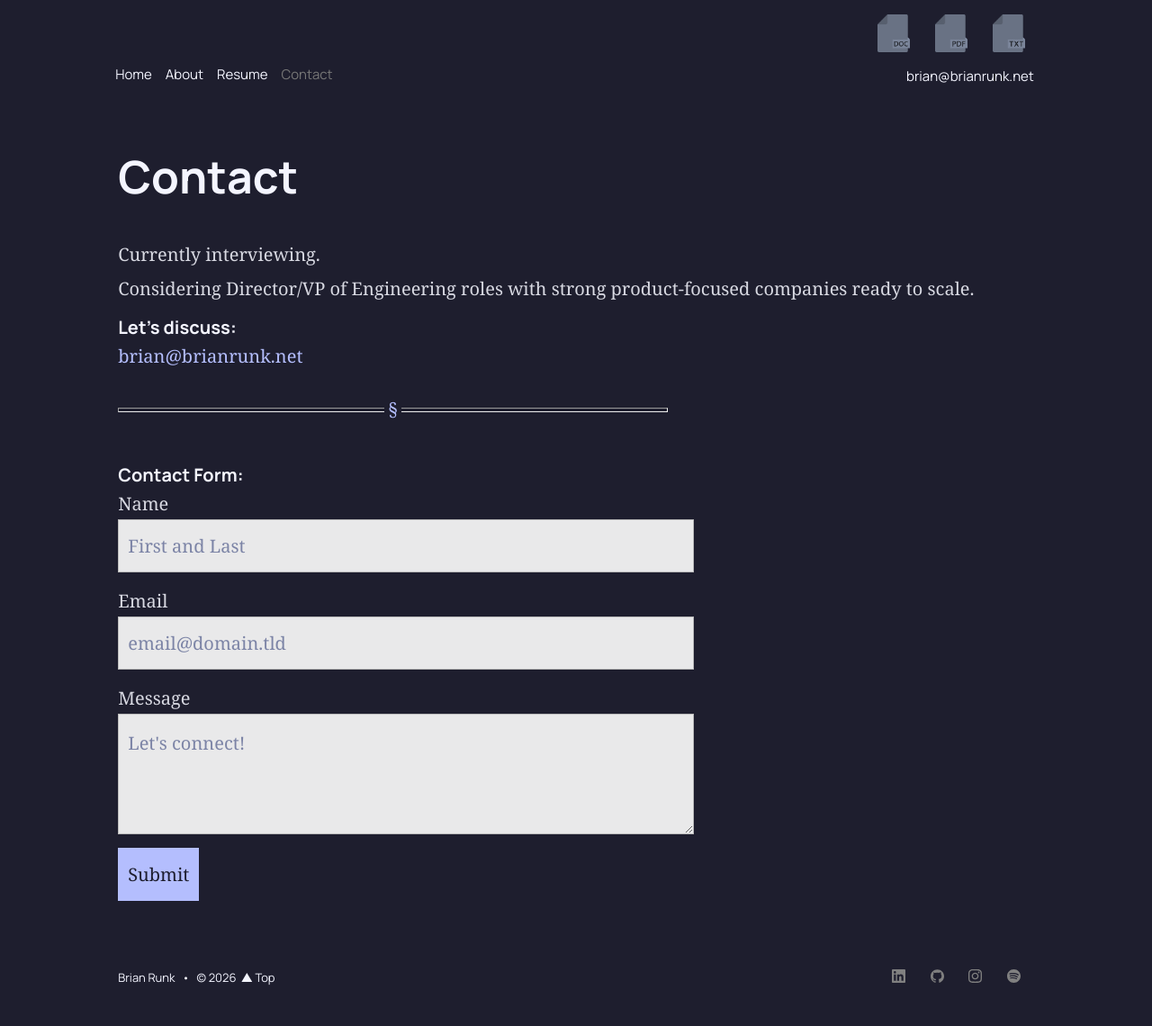
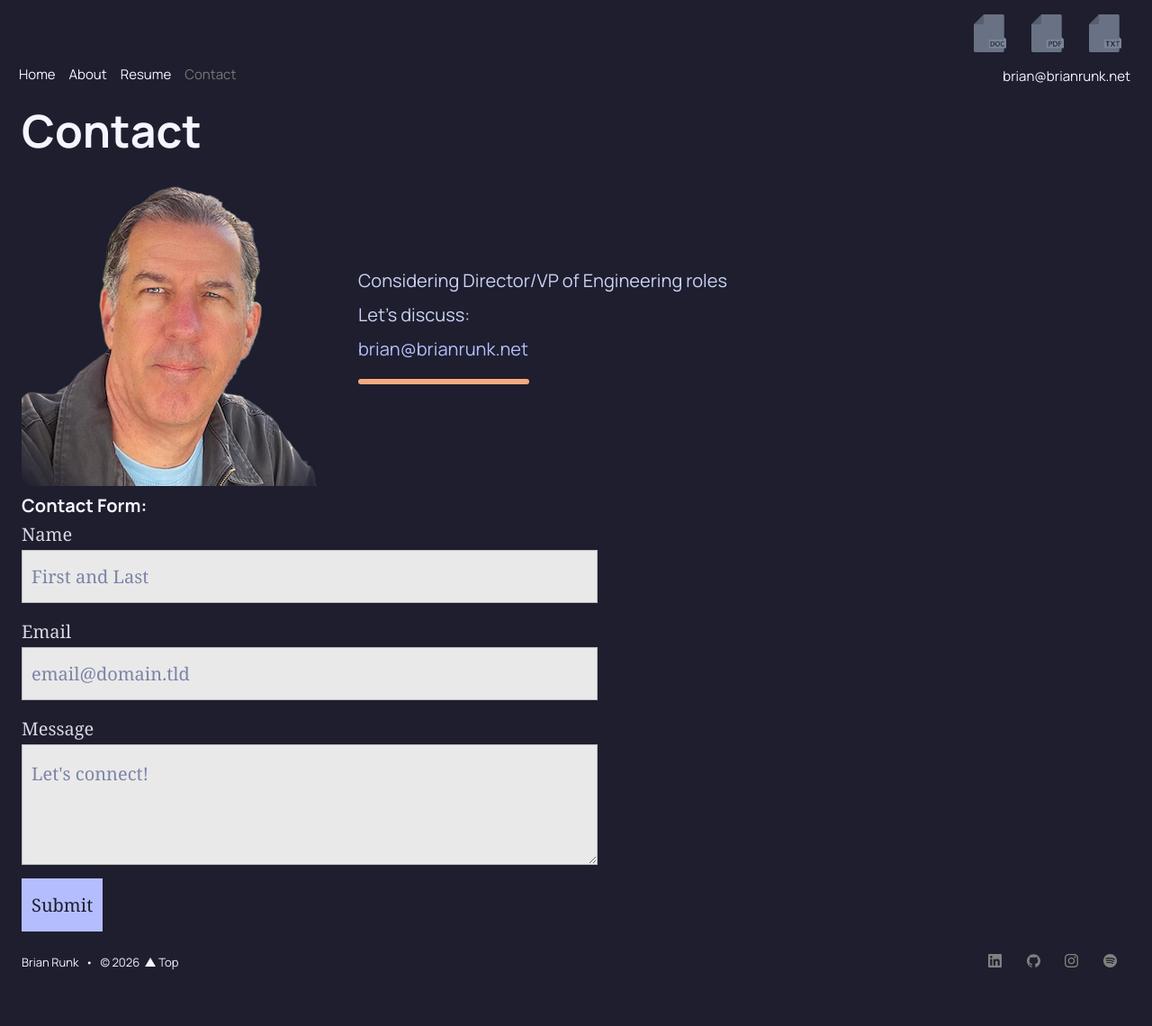
Before and after one commit to brian915/portfolio, a Jekyll site: the page built from contact.md, in a window 1280 px wide. Shown: the whole page at 90% size. Built offline with Jekyll 4.4.1, drawn with Linux system fonts in a browser that asks for light colours.

Commit message:
lots of css fixes

```diff
--- a/Gemfile
+++ b/Gemfile
@@ -25,3 +25,4 @@ group :jekyll_plugins do
 end
 
 gem "titlecaser"
+gem "nokogiri", ">= 1.19.1", "< 2.0"
--- a/_includes/quote_block.html
+++ b/_includes/quote_block.html
@@ -1,12 +1,9 @@
-<section class="post-feed quote-feed" aria-label="Testimonials">
+<section class="post-feed" aria-label="Testimonials">
   {% for quote_item in include.collection %}
   <article id="{{ quote_item.id }}" class="post-card quote-card">
     <p class="quote-text">{{ quote_item.quote }}</p>
     <p class="quote-author">{{ quote_item.author }}</p>
     <p class="quote-title">{{ quote_item.title }}</p>
-    <div id="quote-link" class="quote-link-active">
-    <a href="{{ quote_item.url }}">{{ quote_item.action }}</a>
-    </div>
   </article>
   {% endfor %}
 </section>
--- a/_sass/brian.scss
+++ b/_sass/brian.scss
@@ -1,8 +1,3 @@
-
-/* ---------------------------------------------------------- */
-/* Variables
-/* ---------------------------------------------------------- */
-
 :root {
 
     /* Colours */
@@ -110,8 +105,10 @@ time,
 mark,
 audio,
 video {
-    margin: 0;
-    padding: 0;
+    margin: 0 0 0 0;
+
+    padding: 0 0 0 0;
+
     border: 0;
     font: inherit;
     font-size: 100%;
@@ -171,7 +168,8 @@ dfn {
     font-style: italic;
 }
 h1 {
-    margin: 0.67em 0;
+    margin: 0.67em 0 0.67em 0;
+
     font-size: 2em;
 }
 small {
@@ -218,7 +216,8 @@ input,
 optgroup,
 select,
 textarea {
-    margin: 0;
+    margin: 0 0 0 0;
+
     color: inherit;
     font: inherit;
 }
@@ -244,7 +243,8 @@ html input[disabled] {
 }
 button::-moz-focus-inner,
 input::-moz-focus-inner {
-    padding: 0;
+    padding: 0 0 0 0;
+
     border: 0;
 }
 input {
@@ -256,7 +256,8 @@ input:focus {
 input[type="checkbox"],
 input[type="radio"] {
     box-sizing: border-box;
-    padding: 0;
+    padding: 0 0 0 0;
+
 }
 input[type="number"]::-webkit-inner-spin-button,
 input[type="number"]::-webkit-outer-spin-button {
@@ -272,7 +273,8 @@ input[type="search"]::-webkit-search-decoration {
     -webkit-appearance: none;
 }
 legend {
-    padding: 0;
+    padding: 0 0 0 0;
+
     border: 0;
 }
 textarea {
@@ -284,7 +286,8 @@ table {
 }
 td,
 th {
-    padding: 0;
+    padding: 0 0 0 0;
+
 }
 
 /* Defaults
@@ -323,7 +326,8 @@ body {
 
 hr {
     width: 60%;
-    margin: 1.8em 0 2.4em;
+    margin: 1.8em 0 2.4em 0;
+
     color: #333;
     overflow: visible;
     text-align: center;
@@ -333,7 +337,8 @@ hr {
 hr:after {
     background: #fff;
     content: '§';
-    padding: 0 4px;
+    padding: 0 4px 0 4px;
+
     position: relative;
     top: -16px;
 }
@@ -349,8 +354,10 @@ video {
 }
 
 fieldset {
-    margin: 0;
-    padding: 0;
+    margin: 0 0 0 0;
+
+    padding: 0 0 0 0;
+
     border: 0;
 }
 
@@ -377,7 +384,8 @@ ol ol,
 ul ul,
 ul ol,
 ol ul {
-    margin: 0.5em 0 1em;
+    margin: 0.5em 0 1em 0;
+
 }
 
 ul {
@@ -394,7 +402,8 @@ ol {
 }
 
 li {
-    margin: 0.5em 0;
+    margin: 0.5em 0 0.5em 0;
+
     padding-left: 0.3em;
     line-height: 1.6em;
 }
@@ -413,13 +422,15 @@ dd {
 }
 
 blockquote {
-    margin: 0.3em 0 1.8em;
+    margin: 0.3em 0 1.8em 0;
+
     padding: 0 1.6em 0 1.6em;
     border-left: #cbeafb 0.5em solid;
 }
 
 blockquote p {
-    margin: 0.8em 0;
+    margin: 0.8em 0 0.8em 0;
+
     font-size: 1.2em;
     font-weight: 300;
 }
@@ -514,24 +525,20 @@ h6 {
     font-weight: 500;
 }
 
-/* Layout
-/* ---------------------------------------------------------- */
-//BODY?
 .viewport {
-    display: flex;
-    flex-direction: column;
-    justify-content: space-between;
-    min-height: 100vh;
+    display: block;
+    min-height: auto;
 }
 
 .container {
-    max-width: 1120px;
-    margin: 0 auto;
-    padding: 0 4vw;
+    max-width: 1400px;
+    margin: 0 auto 0 auto;
+    padding: 0 2.4rem 0 2.4rem;
 }
 
 .content {
-    margin: 0 auto;
+    margin: 0 auto 0 auto;
+    display: flow-root;
     font-size: 2rem;
     line-height: 1.7em;
 }
@@ -544,12 +551,12 @@ h6 {
 
 .post-full-content {
     max-width: 720px;
-    margin: 0 auto;
+    margin: 0 auto 0 auto;
     background: #fff;
 }
 
 .post-feature-image img {
-    margin: 0 0 3vw;
+    margin: 0 0 3rem 0;
     width: 100%;
     height: 500px;
     object-fit: cover;
@@ -576,12 +583,11 @@ h6 {
 }
 
 .content-title {
-    margin: 0 0 0.8em;
     font-size: 5rem;
 }
+
 @media (max-width: 500px) {
     .content-title {
-        margin: 0.8em 0;
         font-size: 3.4rem;
     }
     .content {
@@ -624,8 +630,10 @@ h6 {
 
 .content-body h5 {
     display: block;
-    margin: 0.5em 0;
-    padding: 1em 0 1.5em;
+    margin: 0.5em 0 0.5em 0;
+
+    padding: 1em 0 1.5em 0;
+
     border: 0;
     font-family: Georgia,serif;
     color: var(--color-primary);
@@ -642,17 +650,20 @@ h6 {
 }
 
 .content-body figure {
-    margin: 0.4em 0 1.6em;
+    margin: 0.4em 0 1.6em 0;
+
     font-size: 2.8rem;
     font-weight: 700;
 }
 
 .content-body pre {
-    margin: 0.4em 0 1.8em;
+    margin: 0.4em 0 1.8em 0;
+
     font-size: 1.6rem;
     line-height: 1.4em;
     white-space: pre-wrap;
-    padding: 20px;
+    padding: 20px 20px 20px 20px;
+
     background: var(--color-base);
     color: #fff;
     border-radius: 12px;
@@ -672,7 +683,8 @@ h6 {
 
 .site-nav-item {
     display: inline-block;
-    padding: 5px 10px;
+    padding: 5px 10px 5px 10px;
+
     color: #fff;
     opacity: 0.7;
 }
@@ -717,18 +729,13 @@ h6 {
 
 .site-nav a, .site-mast a{
     color:#FFFFFF;
-    //color:#777777;
 }
 
 .site-mast a:hover{
     color:#26A8ED;
-    //color:#FFFFFF;
-    //color:#777777;
     text-decoration:none;
 }
 .site-nav a:hover{
-    //color:#FFFFFF;
-    //color:#777777;
     color:#26A8ED;
     text-decoration:none;
 }
@@ -763,14 +770,17 @@ h6 {
 
 .site-banner {
     max-width: 80%;
-    margin: 0 auto;
+    margin: 0 auto 0 auto;
+
     /* padding: 10vw 0; */
     text-align: center;
 }
 
 .site-banner-title {
-    margin: 0;
-    padding: 0;
+    margin: 0 0 0 0;
+
+    padding: 0 0 0 0;
+
     color: #fff;
     font-size: 4rem;
     line-height: 1.3em;
@@ -778,7 +788,8 @@ h6 {
 
 .site-banner-desc {
     margin: 5px 0 0 0;
-    padding: 0;
+    padding: 0 0 0 0;
+
     font-size: 2.4rem;
     line-height: 1.3em;
     opacity: 0.7;
@@ -795,8 +806,6 @@ h6 {
     margin: 0 20px 0 -3px;
 }
 
-
-//trial
 .site-nav-left div{
     float:left;
     margin: -5px 15px 0 0;
@@ -809,7 +818,8 @@ h6 {
 
 .site-nav-button {
     display: inline-block;
-    padding: 5px 10px;
+    padding: 5px 10px 5px 10px;
+
     border: #fff 1px solid;
     color: #fff;
     font-size: 1.3rem;
@@ -822,24 +832,15 @@ h6 {
     text-decoration: none;
 }
 
-
-/* Main
-/* ---------------------------------------------------------- */
-
 .site-main {
-    padding: 4vw 0;
-}
-
-
-/* Where
-/* ---------------------------------------------------------- */
+
+}
 #resume a{
     text-decoration:none;
     color:#777777;
 }
 
 .summary li{
-    //   list-style-type:'§';
        list-style-type:disc;
 }
 
@@ -884,21 +885,11 @@ h6 {
 /* ---------------------------------------------------------- */
 
 .post-feed {
-    display: grid;
-    justify-content: space-between;
-    grid-gap: 30px;
-    grid-template-columns: 1fr 1fr 1fr;
-}
-
-@media (max-width: 980px) {
-    .post-feed {
-        grid-template-columns: 1fr 1fr;
-    }
-}
-@media (max-width: 680px) {
-    .post-feed {
-        grid-template-columns: 1fr;
-    }
+    display: block;
+}
+
+.post-feed > * + * {
+    margin-top: 20px;
 }
 
 .post-card {
@@ -920,7 +911,8 @@ h6 {
 
 .post-card-title {
     margin: 0 0 10px 0;
-    padding: 0;
+    padding: 0 0 0 0;
+
     text-align: center;
 }
 
@@ -1018,7 +1010,8 @@ a.post-card:hover{
 
 .tag-header {
     max-width: 690px;
-    margin: 0 0 4vw;
+    margin: 0 0 4rem 0;
+
 }
 
 .tag-header h1 {
@@ -1026,7 +1019,8 @@ a.post-card:hover{
 }
 
 .tag-header p {
-    margin: 0;
+    margin: 0 0 0 0;
+
     color: var(--color-secondary);
     font-size: 2.2rem;
     line-height: 1.3em;
@@ -1035,7 +1029,7 @@ a.post-card:hover{
 @media (max-width: 500px) {
     .tag-header {
         border-bottom: var(--color-bg) 1px solid;
-        padding-bottom: 4vw;
+        padding-bottom: 2rem;
     }
     .tag-header p {
         font-size: 1.7rem;
@@ -1049,7 +1043,8 @@ a.post-card:hover{
 .author-header {
     display: flex;
     justify-content: space-between;
-    margin: 0 0 4vw;
+    margin: 0 0 4rem 0;
+
 }
 
 .author-header h1 {
@@ -1057,7 +1052,8 @@ a.post-card:hover{
 }
 
 .author-header p {
-    margin: 0;
+    margin: 0 0 0 0;
+
     color: var(--color-secondary);
     font-size: 2.2rem;
     line-height: 1.3em;
@@ -1065,7 +1061,7 @@ a.post-card:hover{
 
 .author-header-image {
     flex: 0 0 auto;
-    margin: 0 0 0 4vw;
+    margin: 0 0 0 4rem;
     height: 120px;
     width: 120px;
     border-radius: 100%;
@@ -1079,7 +1075,8 @@ a.post-card:hover{
 
 .author-header-item {
     display: block;
-    padding: 2px 10px;
+    padding: 2px 10px 2px 10px;
+
 }
 
 .author-header-item:first-child {
@@ -1089,7 +1086,7 @@ a.post-card:hover{
 @media (max-width: 500px) {
     .author-header {
         border-bottom: var(--color-bg) 1px solid;
-        padding-bottom: 4vw;
+        padding-bottom: 2rem;
     }
     .author-header p {
         font-size: 1.7rem;
@@ -1109,12 +1106,14 @@ a.post-card:hover{
     display: flex;
     justify-content: space-between;
     align-items: center;
-    margin: 4vw 0 0;
+    margin: 4rem 0 0 0;
+
 }
 
 .pagination a {
     display: inline-block;
-    padding: 10px 15px;
+    padding: 10px 15px 10px 15px;
+
     border: var(--color-border) 1px solid;
     color: var(--color-secondary);
     text-decoration: none;
@@ -1156,7 +1155,6 @@ a.post-card:hover{
 .site-foot-nav-left a:hover {
     text-decoration: none;
         color:#26A8ED;
-//    color: rgba(255,255,255,0.7);
 }
 
 .site-foot-nav-left a:after{
@@ -1170,7 +1168,8 @@ a.post-card:hover{
 
 .site-foot-nav-right a {
     display: inline-block;
-    padding: 2px 5px;
+    padding: 2px 5px 2px 5px;
+
 }
 
 .site-foot-nav-right a:last-child {
@@ -1278,170 +1277,211 @@ hr:after {
     filter: invert(.9) sepia(.3) saturate(1100%) hue-rotate(188deg) drop-shadow(0 0 10px rgba(180,190,254,.45));
 }
 
-.home-hero {
-    display: grid;
-    grid-template-columns: minmax(210px, 360px) minmax(0, 1fr);
+/* BEGIN: Reusable Split + Band Layout System */
+.split {
+    display: flex;
     align-items: center;
     gap: 34px;
 }
 
-.home-hero-photo-column {
+.split-media {
     display: flex;
     justify-content: flex-start;
     align-items: center;
-    min-height: 350px;
     overflow: visible;
 }
 
-.home-hero-photo {
-    width: min(100%, 360px);
+.split-content {
+    flex: 1 1 auto;
+    min-width: 0;
+    max-width: 1400px;
+}
+
+.split.hero .split-media {
+    flex: 0 1 360px;
+    min-height: 340px;
+}
+
+.split.page .split-media {
+    flex: 0 1 340px;
+    align-items: flex-start;
+}
+
+.split-image {
     max-width: 100%;
     height: auto;
     border-radius: 12px;
     box-shadow: 0 8px 24px rgba(0, 0, 0, 0.24);
+    object-fit: cover;
+    object-position: center;
+}
+
+.split.hero .split-image {
+    width: min(100%, 360px);
+}
+
+.split.page .split-image {
+    width: min(100%, 340px);
+}
+
+.split-image.masked {
     -webkit-mask-image: radial-gradient(circle at center, #000 78%, transparent 100%);
     mask-image: radial-gradient(circle at center, #000 78%, transparent 100%);
-    object-fit: cover;
-    object-position: center;
-}
-
-.home-hero-copy {
-    max-width: 860px;
-}
-
-.home-hero-title {
-    margin: 0;
-    font-size: clamp(3.4rem, 5vw, 8rem);
+}
+
+.feature-title {
+    margin: 0 0 0 0;
+
+    font-size: 8rem;
     line-height: 1.05;
     letter-spacing: -0.02em;
     font-weight: 800;
     color: #f4f5ff;
 }
 
-.home-hero-accent {
+.feature-subtext {
+    margin: 0 0 0 0;
+
+    color: #a5adcb;
+    font-size: 2.6rem;
+    line-height: 1.5;
+}
+
+.accent-bar {
     width: 190px;
     height: 6px;
     border-radius: 8px;
     margin: 16px 0 18px 0;
+}
+
+.accent-bar.hero {
     background: #eed49f;
 }
 
-.home-hero-subtext {
-    margin: 0;
-    color: #a5adcb;
-    font-size: clamp(1.6rem, 2vw, 3rem);
-    line-height: 1.5;
+.accent-bar.page {
+    background: #f5a97f;
 }
 
 .site-main-home {
     padding-top: 0;
-    padding-bottom: 1.8vw;
-}
-
-.quote-band .quote-card {
+    padding-bottom: 0;
+}
+
+.band {
+    width: 100%;
+    padding: 6px 4px 0 4px;
+}
+
+.band.quote-band {
+    padding-bottom: 0;
+}
+
+.band .post-feed {
+    width: 100%;
+    margin: 0 0 0 0;
+
+    padding: 0 0 0 0;
+
+    display: flex;
+    gap: 0;
+    background: rgba(36, 39, 58, 0.68);
+    border: 1px solid rgba(180, 190, 254, 0.15);
+    border-radius: 14px;
+    overflow: hidden;
+}
+
+.band .post-feed > * + * {
+    margin-top: 0;
+}
+
+.band .post-card {
+    display: block;
+    flex: 1 1 0;
+    min-height: 100px;
+    padding: 15px 15px 15px 15px;
+
+    border-right: 1px solid rgba(180, 190, 254, 0.15);
+}
+
+.band .post-card:last-child {
+    border-right: 0;
+}
+
+.band .post-card:hover,
+.band a.post-card:hover {
+    color: #ffffff;
+    background: rgba(49, 50, 68, 0.55);
+    text-decoration: none;
+}
+
+.quote-card {
     display: flex;
     flex-direction: column;
     justify-content: center;
     min-height: 220px;
-    padding: 20px 18px;
-    border-right: 1px solid rgba(180, 190, 254, 0.15);
-}
-
-.quote-band .quote-card:last-child {
-    border-right: 0;
-}
-
-.quote-band .quote-text {
-    margin: 0;
+    padding: 20px 18px 20px 18px;
+
+}
+
+.quote-card .quote-text {
+    margin: 0 0 0 0;
+
     color: #f4f5ff;
     text-align: center;
-    font-size: clamp(1.8rem, 1.6vw, 2.3rem);
+    font-size: 2.3rem;
     line-height: 1.4;
     font-weight: 600;
     font-style: italic;
 }
 
-.quote-band .quote-text::before,
-.quote-band .quote-text::after {
+.quote-card .quote-text::before,
+.quote-card .quote-text::after {
     color: rgba(244, 245, 255, 0.58);
-    font-size: clamp(2.6rem, 2.2vw, 4.2rem);
+    font-size: 4.2rem;
     line-height: 0;
     font-style: normal;
     font-weight: 600;
 }
 
-.quote-band .quote-text::before {
+.quote-card .quote-text::before {
     content: "\201C";
     margin-right: 0.16em;
     vertical-align: -0.2em;
 }
 
-.quote-band .quote-text::after {
+.quote-card .quote-text::after {
     content: "\201D";
     margin-left: 0.1em;
     vertical-align: -0.25em;
 }
 
-.quote-band .quote-author {
-    margin: 14px 0 0;
+.quote-card .quote-author {
+    margin: 14px 0 0 0;
+
     color: #f4f5ff;
     text-align: center;
     font-size: 1.7rem;
     font-weight: 700;
 }
 
-.quote-band .quote-title {
-    margin: 6px 0 0;
+.quote-card .quote-title {
+    margin: 6px 0 0 0;
+
     color: #a5adcb;
     text-align: center;
     font-size: 1.3rem;
     line-height: 1.35;
 }
 
-.quote-link-active{
-    color:#777;
-    text-align:right;
-}
-
-.home-card-band {
-    width: 100%;
-    padding: 6px 4vw 4vw;
-}
-
-.home-card-band .quote-band {
-    padding-bottom: 1.8vw;
-}
-
-.home-card-band .post-feed {
-    width: 100%;
-    grid-template-columns: repeat(3, minmax(0, 1fr));
-    grid-gap: 0;
-    background: rgba(36, 39, 58, 0.68);
-    border: 1px solid rgba(180, 190, 254, 0.15);
-    border-radius: 14px;
-    overflow: hidden;
-}
-
-.home-card-band .post-card {
-    display: block;
-    min-height: 100px;
-    padding: 15px;
-    border-right: 1px solid rgba(180, 190, 254, 0.15);
-}
-
-.home-card-band .post-card:last-child {
-    border-right: 0;
-}
-
-.post-card-title {
+.band .post-card-title {
     text-align: left;
     margin-bottom: 6px;
-    font-size: clamp(1.9rem, 1.5vw, 2.5rem);
+    font-size: 2.5rem;
     line-height: 1.05;
     color: #f4f5ff;
 }
 
-.post-card-subtitle {
+.band .post-card-subtitle {
     color: #e5e9ff;
     font-size: 2rem;
     font-weight: 600;
@@ -1449,25 +1489,19 @@ hr:after {
     margin-bottom: 8px;
 }
 
-.post-card-excerpt {
+.band .post-card-excerpt {
     text-align: left;
     color: #a5adcb;
     font-size: 1.6rem;
 }
 
-.post-card-action {
+.band .post-card-action {
     text-align: left;
     margin-top: 6px;
     font-size: 1.2rem;
     color: var(--color-primary);
 }
-
-.home-card-band .post-card:hover,
-.home-card-band a.post-card:hover {
-    color: #ffffff;
-    background: rgba(49, 50, 68, 0.55);
-    text-decoration: none;
-}
+/* END: Reusable Split + Band Layout System */
 
 .site-nav a,
 .site-mast a,
@@ -1550,52 +1584,44 @@ a.post-card:hover {
         gap: 16px;
     }
 
-    .home-hero {
-        grid-template-columns: 1fr;
+    .split {
+        flex-direction: column;
+        align-items: flex-start;
         gap: 24px;
     }
 
-    .home-hero-photo-column {
-        order: 1;
+    .split.hero .split-media {
         min-height: 320px;
     }
-
-    .home-hero-copy {
-        order: 2;
-    }
 }
 
 @media (max-width: 980px) {
-    .home-quote-band .home-quote-card {
-        min-height: 0;
-    }
-
-    .home-card-band .post-feed {
-        grid-template-columns: 1fr;
-    }
-
-    .home-card-band .post-card {
+    .band .post-feed {
+        flex-direction: column;
+    }
+
+    .band .post-card {
         border-right: 0;
         border-bottom: 1px solid rgba(180, 190, 254, 0.15);
     }
 
-    .home-card-band .post-card:last-child {
+    .band .post-card:last-child {
         border-bottom: 0;
     }
 
-    .post-card-title {
+    .band .post-card-title {
         font-size: 2rem;
     }
 
-    .post-card-subtitle {
+    .band .post-card-subtitle {
         font-size: 1.4rem;
     }
 
-    .post-card-excerpt {
+    .band .post-card-excerpt {
         font-size: 1.1rem;
     }
 
-    .post-card-action {
+    .band .post-card-action {
         font-size: 0.9rem;
     }
 }
@@ -1610,15 +1636,15 @@ a.post-card:hover {
         font-size: 1.7rem;
     }
 
-    .home-hero-photo {
+    .split.hero .split-image {
         width: min(100%, 260px);
     }
 
-    .home-hero-title {
+    .feature-title {
         font-size: 4.2rem;
     }
 
-    .home-hero-subtext {
+    .feature-subtext {
         font-size: 2rem;
     }
 }
--- a/contact.md
+++ b/contact.md
@@ -7,28 +7,20 @@ description: "Contact Brian Runk for  Director or VP of Engineering opportunitie
 
 <article class="content secondary-main">
   <h1 class="content-title">Contact</h1>
+
+  <section class="split page">
+      <div class="split-media">
+        <img class="split-image masked" src="/assets/images/headshot.png" alt="">
+      </div>
+      <div class="split-content">
+        <p>Considering Director/VP of Engineering roles</p>
+        <p id="lets-discuss">Let's discuss:</p>
+        <p><a href="mailto:">brian@brianrunk.net</a></p>
+        <div class="accent-bar page"></div>
+      </div>
+</section>
+
   <section class="content-body load-external-scripts">
-    <p>Currently interviewing.</p>
-    <p>Considering Director/VP of Engineering roles with strong product-focused companies ready to scale.</p>
-
-    <h6 id="lets-discuss">Let's discuss:</h6>
-    <p><a href="mailto:">brian@brianrunk.net</a></p>
-
-    <!-- h6 id="calendly">Calendly Link:</h6 -->
-
-    <!-- Calendly inline widget begin
-    <div class="calendly-inline-widget" data-url="https://calendly.com/brian-915?hide_gdpr_banner=1" style="position: relative;min-width:320px;height:320px;" data-processed="true">
-      <div class="calendly-spinner">
-        <div class="calendly-bounce1"></div>
-        <div class="calendly-bounce2"></div>
-        <div class="calendly-bounce3"></div>
-      </div>
-      <iframe src="https://calendly.com/brian-915?embed_domain=brianrunk.net&amp;embed_type=Inline&amp;hide_gdpr_banner=1" width="640px" height="320px" frameborder="1"></iframe>
-    </div>
-    <script type="text/javascript" src="https://assets.calendly.com/assets/external/widget.js" async=""></script>
-    Calendly inline widget end -->
-
-    <hr />
     <h6 id="contact">Contact Form:</h6>
     <form id="fs-frm" name="simple-contact-form" accept-charset="utf-8" action="https://formspree.io/f/meqdlgky" method="post">
       <fieldset id="fs-frm-inputs">
```
Also changed, not shown: _layouts/home.html (+10 -10 lines), about.md (+11 -21 lines), Gemfile.lock, assets/images/headshot.png (added), assets/images/headshot_bw.png (added), assets/images/holly_at_baysox.png (added).
